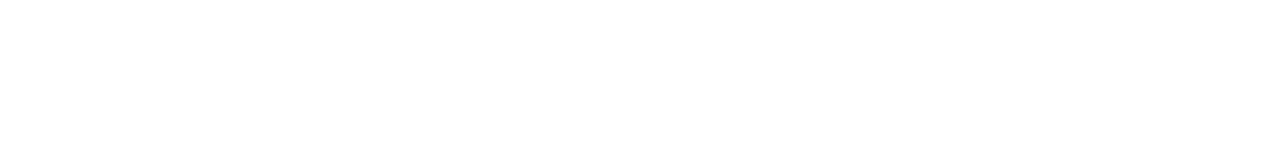
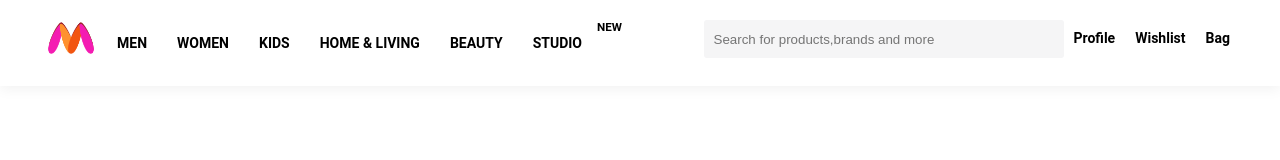
Before and after one commit to mudassirahmedv/Project2-Myntra_clone, a plain HTML site: page index.html in a window 1280 px wide. Drawn offline with Linux system fonts and the light colour scheme.

Commit message:
created navbar

```diff
--- a/index.html
+++ b/index.html
@@ -1,11 +1,45 @@
 <!DOCTYPE html>
 <html lang="en">
+
 <head>
     <meta charset="UTF-8">
     <meta name="viewport" content="width=device-width, initial-scale=1.0">
-    <title>Myntra_Clone</title>
+    <title>Online Shopping for Women - Shop For Women Clothes, Shoes, Bags & More</title>
+    <link rel="stylesheet" href="utils.css">
+    <link rel="stylesheet" href="style.css">
+
+
 </head>
+
 <body>
+    <header>
+        <nav class="flex">
+        <div class="left flex justify-center align-items">
+            <img class="inline align-items justify-center" src=" myntra.png" alt="logo">
+
+            <ul class="flex ">
+                <li>MEN</li>
+                <li>WOMEN</li>
+
+                <li>KIDS</li>
+                <li>HOME & LIVING</li>
+                <li>BEAUTY</li>
+                <li>STUDIO</li><sup>NEW</sup>
+            </ul>
+        </div>
+        <div class="right flex justify-center align-items">
+            <input type="text" placeholder="Search for products,brands and more">
+            <div class="profile">Profile</div>
+            <div class="wishlist">Wishlist</div>
+            <div class="bag">Bag</div>
+        </div>
+    </nav>
+
+
+
+    </header>
+
 
 </body>
+
 </html>
--- a/style.css
+++ b/style.css
@@ -0,0 +1,47 @@
+*{
+    margin: 0;
+    padding: 0;
+}
+.left img{
+    height:36px;
+    width: 62px;
+
+
+}
+.left ul li{
+    list-style: none;
+    padding: 15px;
+    }
+
+.left ul{
+    font-size: 14px;
+    font-family: 'Roboto', sans-serif;
+    font-weight: 700;
+
+}
+.left {
+    width: 55vw;
+    padding: 20px 40px;
+}
+.right input[type="text"]{
+    width:350px;
+    height: 38px;
+    background-color: #f5f5f6;
+    padding-left: 10px;
+    border: none;
+    border-radius: 3px;
+}
+.right {
+    padding:20px 40px;
+    width: 45vw;
+
+}
+.right div{
+    padding: 10px;
+    font-size: 14px;
+    font-family: 'Roboto', sans-serif;
+    font-weight: 700;
+}
+nav{
+    box-shadow: 0 4px 12px 0 rgba(0,0,0,.05);
+}
--- /dev/null
+++ b/utils.css
@@ -0,0 +1,12 @@
+.flex{
+    display: flex;
+};
+.justify-center{
+    justify-content: center;
+};
+.align-items{
+    align-items: center;
+};
+.inline{
+    display: inline;
+}
```
Also changed, not shown: myntra.png (added).
